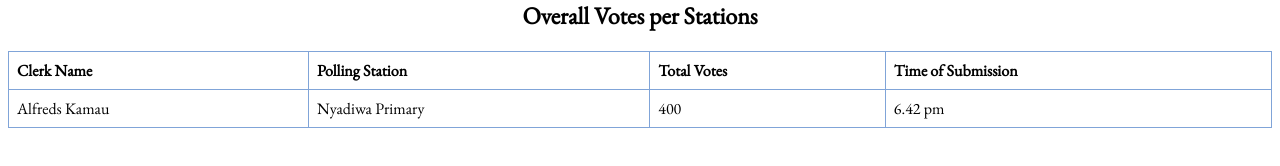
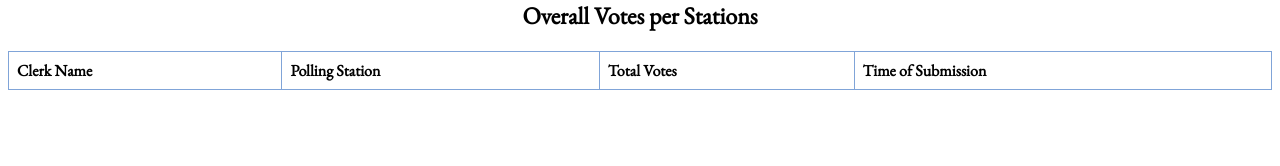
Before and after one commit to deno101/Web3, a website built with webpack: page src/votingsys_frontend/assets/table.html in a window 1280 px wide. Built offline with nearby package versions, Linux system fonts and the light colour scheme.

Commit message:
edit table.html

```diff
--- a/src/votingsys_frontend/assets/table.html
+++ b/src/votingsys_frontend/assets/table.html
@@ -25,12 +25,6 @@
     </thead>
 
     <tbody id="container">
-      <tr>
-        <td>Alfreds Kamau</td>
-        <td>Nyadiwa Primary</td>
-        <td>400</td>
-        <td>6.42 pm</td>
-      </tr>
 
     </tbody>
   </table>
```
